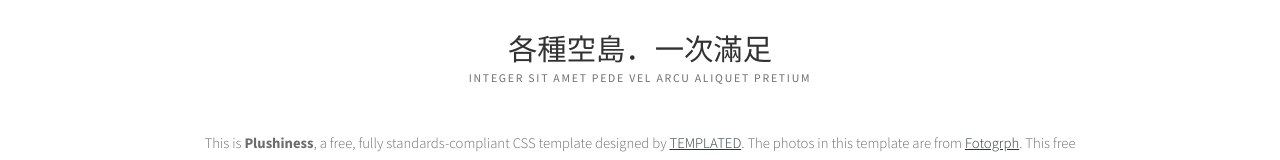
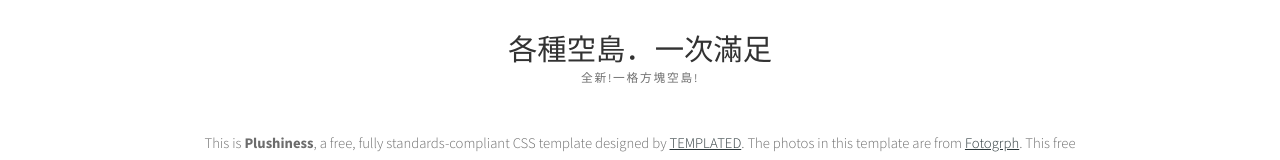
Before and after one commit to 47429921/Noblocks, a plain HTML site: page index.html in a window 1280 px wide. Shown: the part 781-941 px from the top of the page. Drawn offline with Linux system fonts and the light colour scheme; a script that the page names is missing.

Commit message:
Update index.html

```diff
--- a/index.html
+++ b/index.html
@@ -54,7 +54,7 @@ Released   : 20131117
 				<div class="hexagon"><span class="icon icon-lightbulb"></span></div>
 				<div class="title">
 					<h2>各種空島．一次滿足</h2>
-					<span class="byline">Integer sit amet pede vel arcu aliquet pretium</span>
+					<span class="byline">全新!一格方塊空島!</span>
 				</div>
 				<p>This is <strong>Plushiness</strong>, a free, fully standards-compliant CSS template designed by <a href="http://templated.co" rel="nofollow">TEMPLATED</a>. The photos in this template are from <a href="http://fotogrph.com/"> Fotogrph</a>. This free template is released under the <a href="http://templated.co/license">Creative Commons Attribution</a> license, so you're pretty much free to do whatever you want with it (even use it commercially) provided you give us credit for it. Have fun :) </p>
 				<a href="#" class="button">Etiam posuere</a>
```
